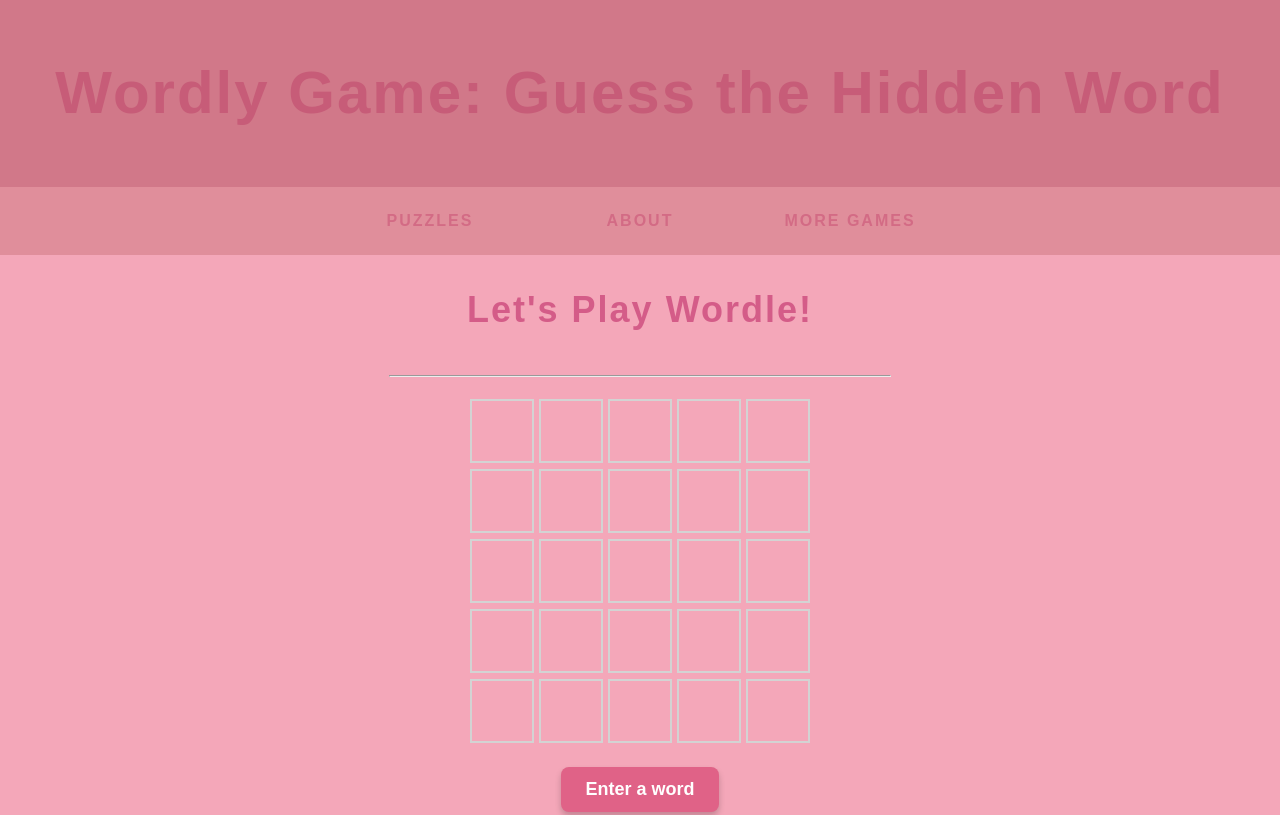
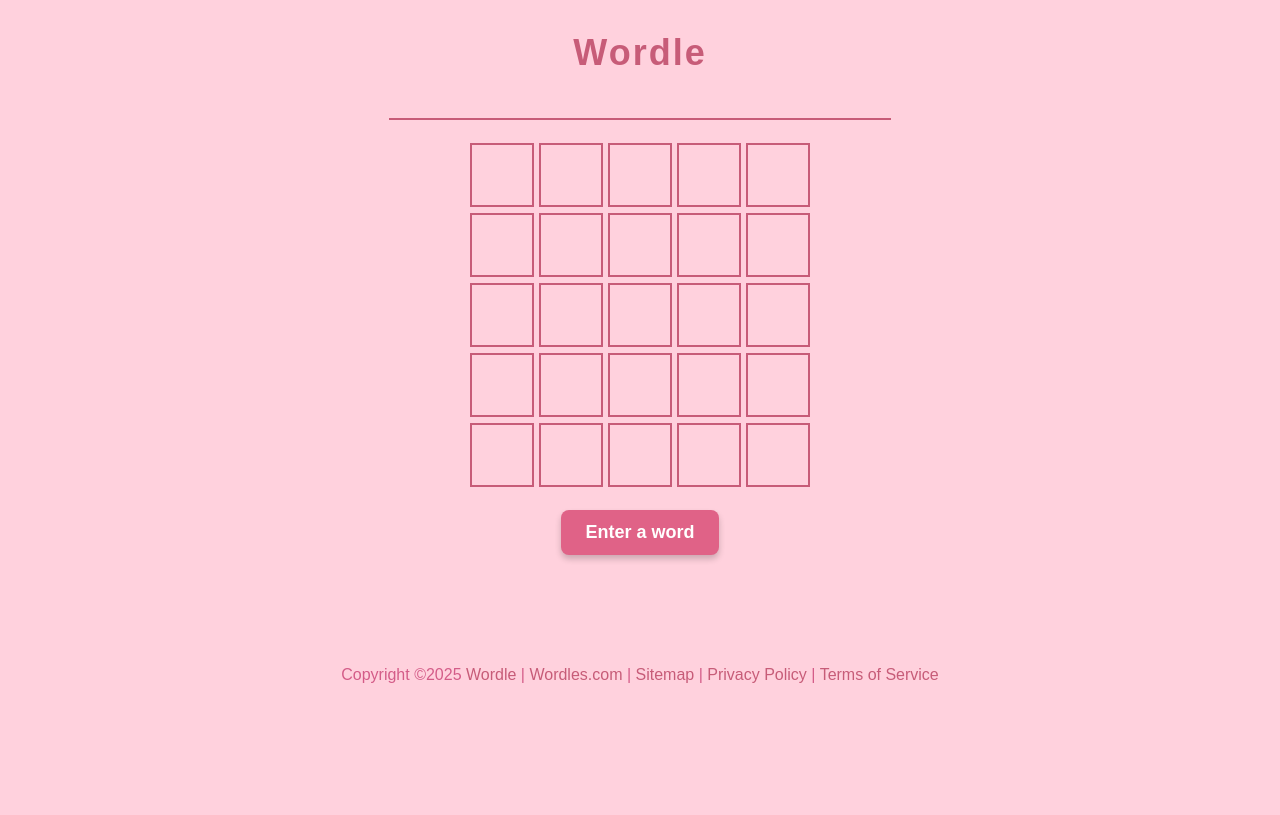
Before and after one commit to aia02/3Q-Sodium-G7-SA, a plain HTML site: page index.html in a window 1280 px wide. Shown: the top 815 px of the page. Drawn offline with Linux system fonts and the light colour scheme.

Commit message:
Update index.html

```diff
--- a/index.html
+++ b/index.html
@@ -12,97 +12,15 @@
 		body {
 			display: flex;
 			flex-direction: column;
-            background-color: #F4A7B9;
+			background-color: #ffd1dd;
 		}
-
-        .box1 {
-            padding: 10px;
-            background-color: #D17889;
-            position: relative;
-            right: 10px;
-            width: 100%;
-            bottom: 10px;
-        }
-
-        .box2 {
-            padding: 10px;
-            background-color: #E08E9B;
-            position: relative;
-            right: 10px;
-            width: 100%;
-            bottom: 10px;
-        }
-
-        .wordle {
-            text-align: center;
-            font-size: 60px;
-            font-weight: bold;
-            font-family: Copperplate, Fantasy;
-            color: #C75C78;
-        }
-
-        .wordle:hover {
-            color: #ffffff;
-            transition-duration: 0.3s;
-        }
-
-        .nav-ul {
-            list-style-type: none;
-            margin: 0px;
-            padding: 0px;
-        }
-
-        .nav-a {
-            text-decoration: none;
-            color:#D36B85;
-            font-family: 'Arial Narrow Bold', sans-serif;
-            font-weight: bold;
-        }
-
-        .nav-h .nav-ul {
-            display: flex;
-            justify-content: center;
-            gap: 20px;
-        }
-
-        .nav-h li {
-            width: 190px;
-            float: left;
-        }
-
-        .nav-h .nav-a  {
-            font-size: 16px;
-            font-weight: 700;
-            font-family: 'Exo 2', sans-serif !important;
-            text-transform: uppercase;
-            letter-spacing: 2px;
-            display: block;
-            background: #E08E9B;
-            padding: 15px 20px;
-            text-align: center;
-        }
-
-        .nav-h .nav-a:hover, .nav-h #nav-active1:hover {
-            color: white;
-            background:#E08E9B;
-        }
-
-        .nav-h .nav-a:active, .nav-h #nav-active1:active  {
-            color: white;
-            background: #E08E9B;
-        }
-
-        .nav-a#nav-active1 {
-            color: #E08E9B;
-            background: #ffffff;
-
-        }
-
 
 		hr {
 			width: 500px;
 			margin-top: 20px;
 			margin-bottom: 20px;
+			color:#C75C78;
+			border-style:solid;
 		}
 
 		h1 {
@@ -110,20 +28,20 @@
 			font-size: 36px;
 			font-weight: bold;
 			letter-spacing: 2px;
-            color: #D45C88;
+			color: #C75C78;
 		}
 
 		.box {
 			width: 345px;
 			height: 70px;
-	    background-color: #F4A7B9;
+			background-color: #ffd1dd;
 			margin: 0 auto;
 			display: flex;
 			flex-wrap: wrap;
 		}
 
 		.box > div {
-	    border: 2px solid lightgray;
+			border: 2px solid #C75C78;
 			width: 60px;
 			height: 60px;
 			margin: 2.5px;
@@ -139,9 +57,21 @@
 			animation: flip 0.5s ease;
 		}
 
+		@keyframes flip {
+			0% {
+				transform: scaleY(1);
+			}
+			50% {
+				transform: scaleY(0);
+			}
+
+			100% {
+				transform: scaleY(1);
+			}
+		}
 
 		button {
-	    background-color:#E06287;
+			background-color: #E06287;
 			color: white;
 			font-size: 18px;
 			font-weight: bold;
@@ -156,12 +86,12 @@
 			}
 
 		button:hover {
-	    background-color: #E06287;
+			background-color: #E06287s;
 			transform: scale(1.05);
 		}
 
 		button:active {
-	    trasform: scale(0.98);
+			transform: scale(0.98);
 			box-shadow: 0px 2px 4px rgba(0, 0, 0, 0.2);
 		}
 
@@ -169,7 +99,7 @@
 		.footer {
 			height: 150px;
 			width: 100%;
-            background-color: #F4A7B9;
+			background-color: #ffd1dd;
 			margin-top: 20px;
 			padding-top: 10px;
 		}
@@ -187,32 +117,11 @@
 			color: #F9C6D3;
 			text-decoration: underline;
 		}
-	p.description {
-	    color: #C75C78;
-	}
 	</style>
         <script src="wordle.js"></script>
     </head>
     <body onload="setupGame()">
-         <!-- Header-->
-         <header>
-            <section class="box1">
-            <h1 class="wordle">Wordly Game: Guess the Hidden Word</h1>
-            </section>
-            <section class="box2">
-                <!-- Nav -->
-                <nav>
-                    <div class="nav-h">
-                        <ul class="nav-ul">
-                            <li><a class="nav-a" href="https://www.nytimes.com/games/wordle/archive">Puzzles</a></li>
-                            <li><a class="nav-a" href="https://www.wikihow.com/Play-Wordle">About</a></li>
-                            <li><a class="nav-a" href="https://www.y8.com/">More Games</a></li>
-                        </ul>
-                    </div>
-                </nav>
-            </section>
-        </header>
-        <h1>Let's Play Wordle!</h1>
+        <h1>Wordle</h1>
 	<hr>
 
         <div id="r-0" class="r-0 box">
@@ -258,6 +167,7 @@
         <div class="answer">
             <button onclick="checkWord()">Enter a word</button>
         </div>
+
 	<!-- Footer -->
         <footer class="footer">
             <div class="container">
@@ -268,15 +178,13 @@
 			<p></p>
 			<p class="description">
 				Copyright &copy;2025 <a href="#">Wordle</a>
-                        | <a class="footer-a" href="https://apps.apple.com/us/app/wordle/id1095569891">Wordles.com</a>
-                        | <a class="footer-a" href="https://www.google.com/maps">Sitemap</a>
-                        | <a class="footer-a" href="https://privacy.gov.ph/the-data-privacy-act-and-its-irr/">Privacy Policy</a>
-                        | <a class="footer-a" href="https://services3.cic.gc.ca/ecas/introduction.do?app=null">Terms of Service</a>
+				| <a class="footer-a" href="#">Wordles.com</a>
+				| <a class="footer-a" href="#">Sitemap</a>
+				| <a class="footer-a" href="#">Privacy Policy</a>
+				| <a class="footer-a" href="#">Terms of Service</a>
 			</p>
 		</div>
 	    </div>
 	</footer>
     </body>
 </html>
-    </body>
-</html>
```
Lines whose indentation alone changed are shown as unchanged.
